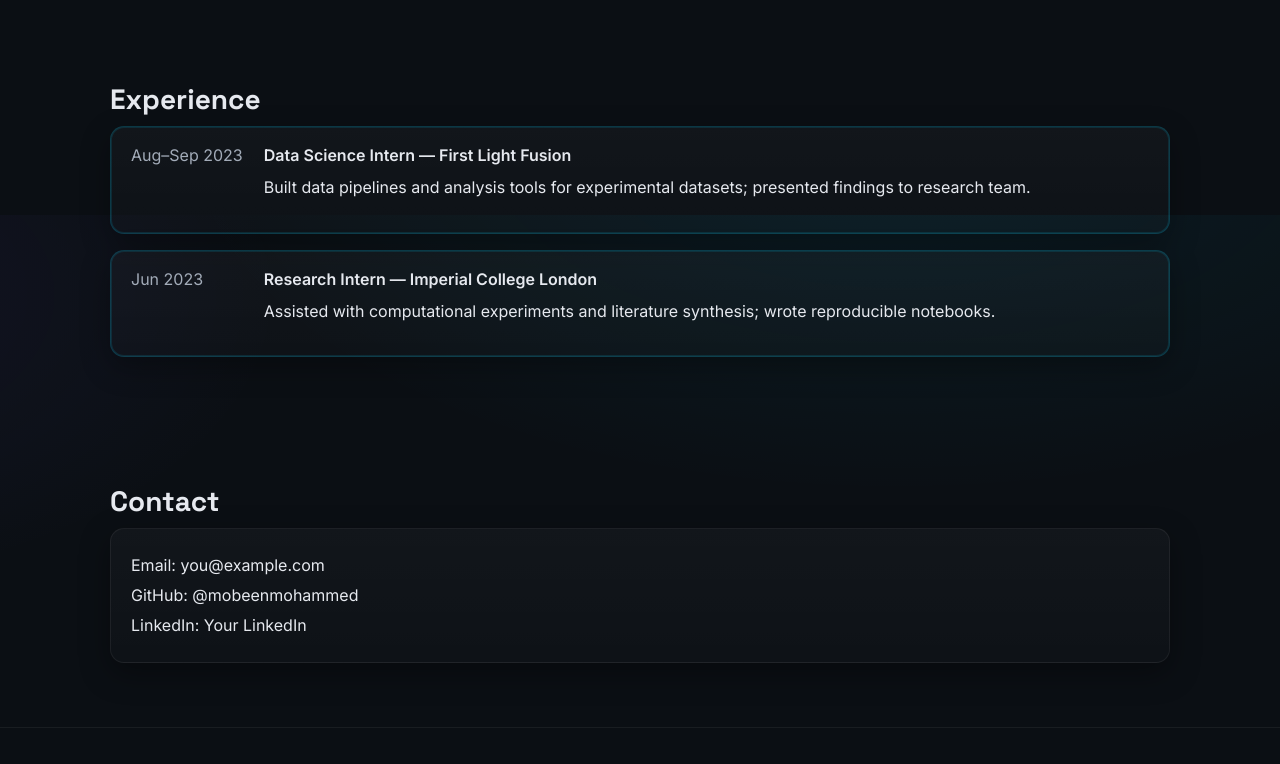
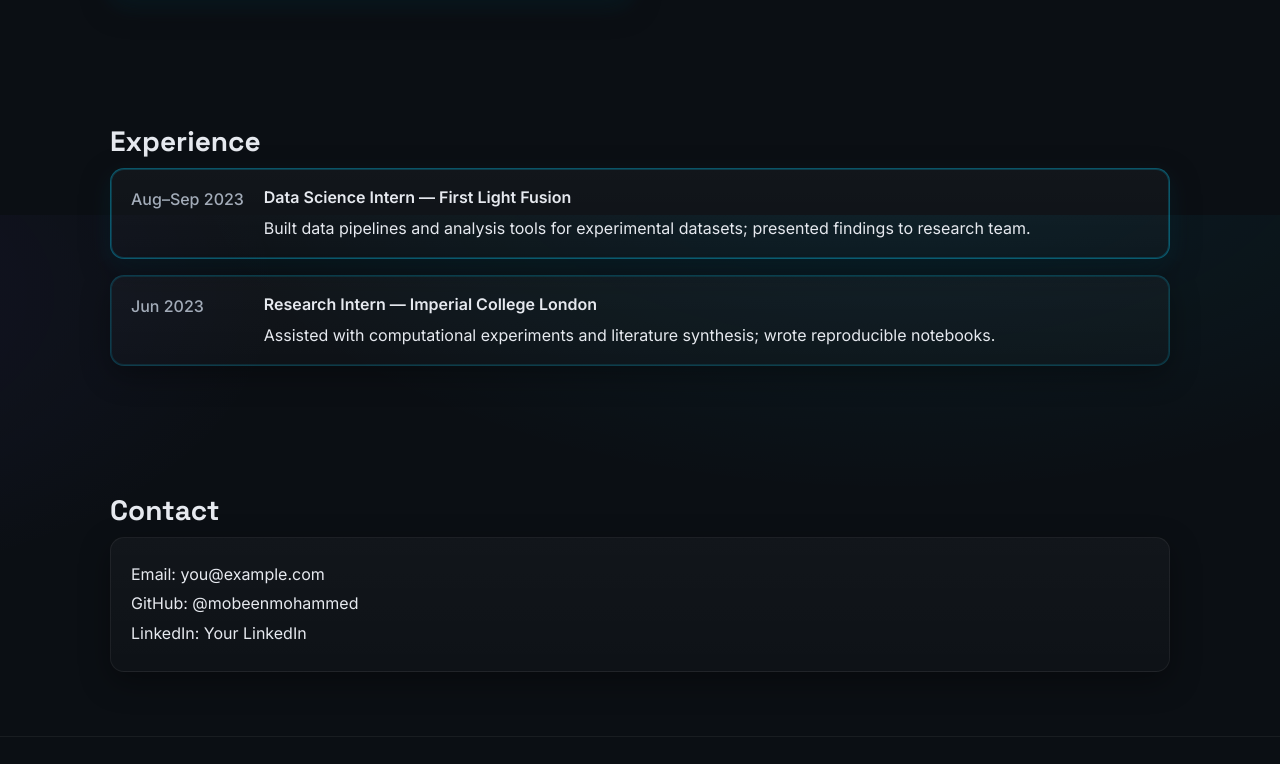
Before and after one commit to mobeenmohammed/mobeenmohammed.github.io, a plain HTML site: page index.html in a window 1280 px wide. Shown: the part 1385-2149 px from the top of the page. Drawn offline with Linux system fonts and the light colour scheme.

Commit message:
Trying again with the cards

```diff
--- a/css/style.css
+++ b/css/style.css
@@ -343,3 +343,40 @@ a:hover{opacity:.92}
     0 14px 36px rgba(0,0,0,.40),
     0 0 0 1px rgba(0, 229, 255, 0.24) inset;
 }
+
+/* Reusable cyan-outlined card (matches project cards) */
+.card--accent,
+.project.card{
+  border-color: rgba(0, 209, 255, 0.35);
+  box-shadow:
+    0 10px 30px rgba(0,0,0,.35),
+    0 0 0 1px rgba(0, 209, 255, 0.20) inset,
+    0 8px 24px rgba(0, 209, 255, 0.10);
+  transition: transform .2s ease, box-shadow .2s ease;
+}
+.card--accent:hover,
+.project.card:hover{
+  transform: translateY(-2px);
+  box-shadow:
+    0 14px 36px rgba(0,0,0,.45),
+    0 0 0 1px rgba(0, 229, 255, 0.35) inset,
+    0 12px 36px rgba(0, 229, 255, 0.22);
+}
+
+/* Experience: keep its grid layout only (let the card styles handle visuals) */
+.timeline__item{
+  display:grid;
+  gap:.8rem;
+  grid-template-columns: 120px 1fr;
+  align-items:start;
+  /* no visual styles here - the .card/.card--accent provides them */
+}
+
+/* Tidy timeline text spacing */
+.timeline__item .when{ color: var(--muted); font-weight:500; margin-top:.15rem; }
+.timeline__item .what p{ margin:.35rem 0 0; }
+
+/* Mobile: soften borders a touch */
+@media (max-width:720px){
+  .card--accent{ border-width:1px; }
+}
--- a/index.html
+++ b/index.html
@@ -53,7 +53,7 @@
     <div class="aurora" aria-hidden="true"></div>
 
     <!-- subtle grid / glow background -->
-    <div class="hero__fx"></div>
+    <div class="card card--accent">
   </section>
 
   <!-- ===== ABOUT ===== -->
@@ -136,7 +136,7 @@
     <div class="container">
       <h2>Experience</h2>
       <div class="timeline">
-        <div class="timeline__item">
+        <div class="timeline__item card card--accent">
           <div class="when">Aug–Sep 2023</div>
           <div class="what">
             <strong>Data Science Intern — First Light Fusion</strong>
```
